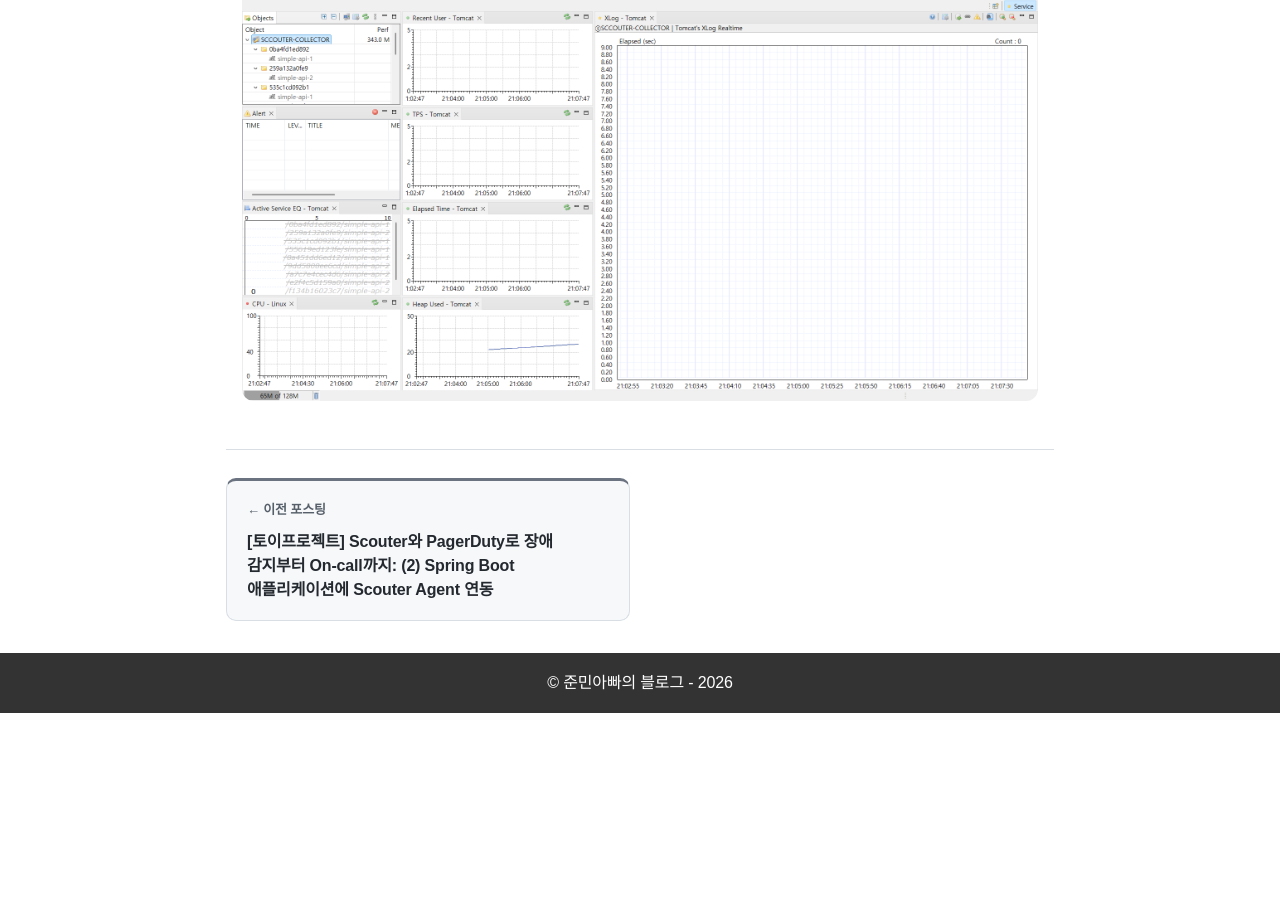
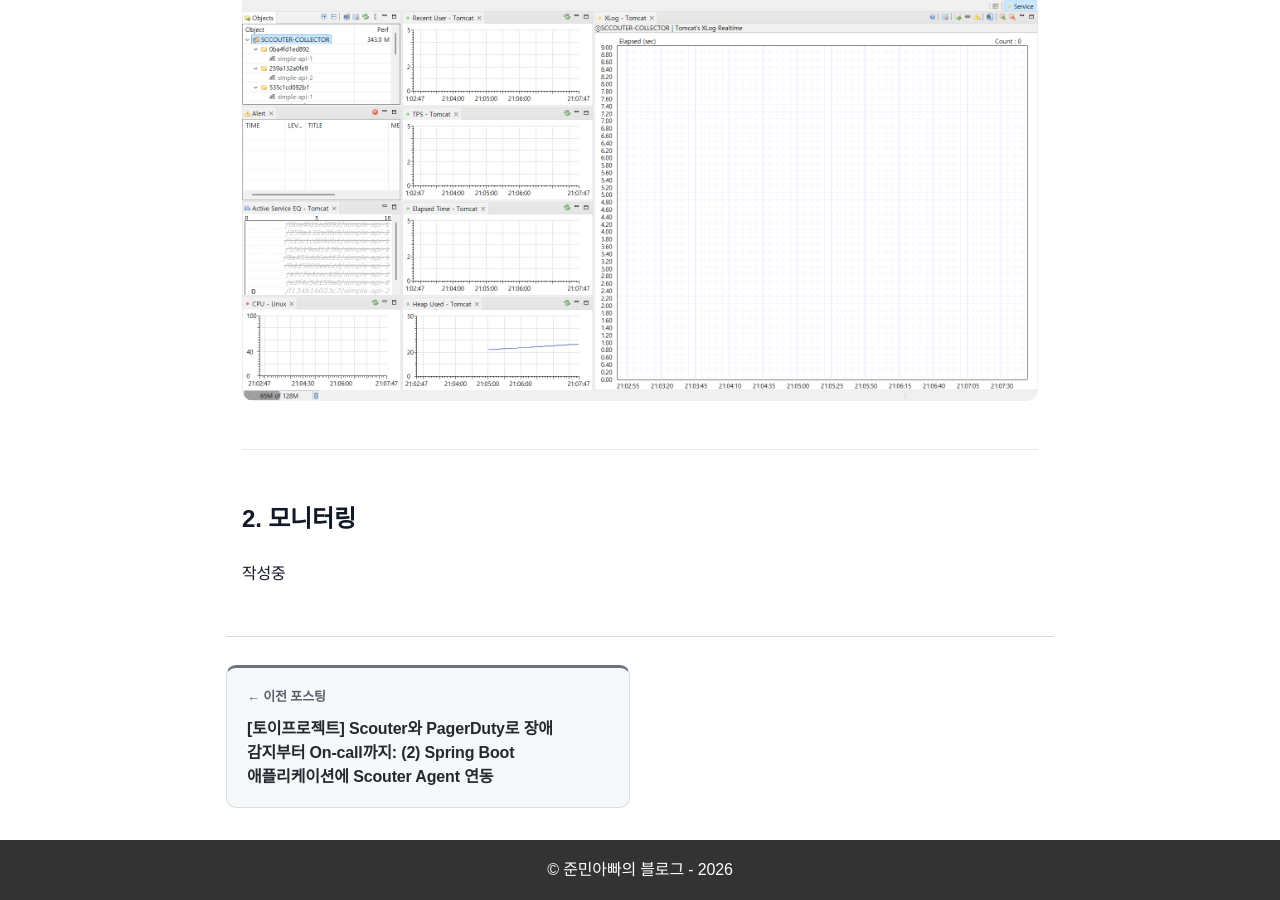
Before and after one commit to sanghoon-lee/sanghoon-lee.github.io, a Jekyll site: the page built from _posts/2026-08-03-paygerduty3.md, in a window 1280 px wide and 900 px high, scrolled down 5133 px. Built offline with Jekyll 4.4.1, drawn with Linux system fonts in a browser that asks for light colours; nearby versions of some CDN libraries; comment, search, counter and statistics services are not loaded; before the commit the page ends 5846 px from its top, so only the background shows below that.

Commit message:
on-call 자동화 시리즈 3편 포스팅중

```diff
--- a/_posts/2026-08-03-paygerduty3.md
+++ b/_posts/2026-08-03-paygerduty3.md
@@ -76,3 +76,9 @@ tags:
 로그인이 완료되자 `Scouter Client`의 기본 모니터링 화면이 표시되었습니다.
 
 <img class="sub-image" src="/assets/images/scouter1.jpg" alt="Scouter Client 기본 모니터링 화면">
+
+---
+
+## 2. 모니터링
+
+작성중
```
